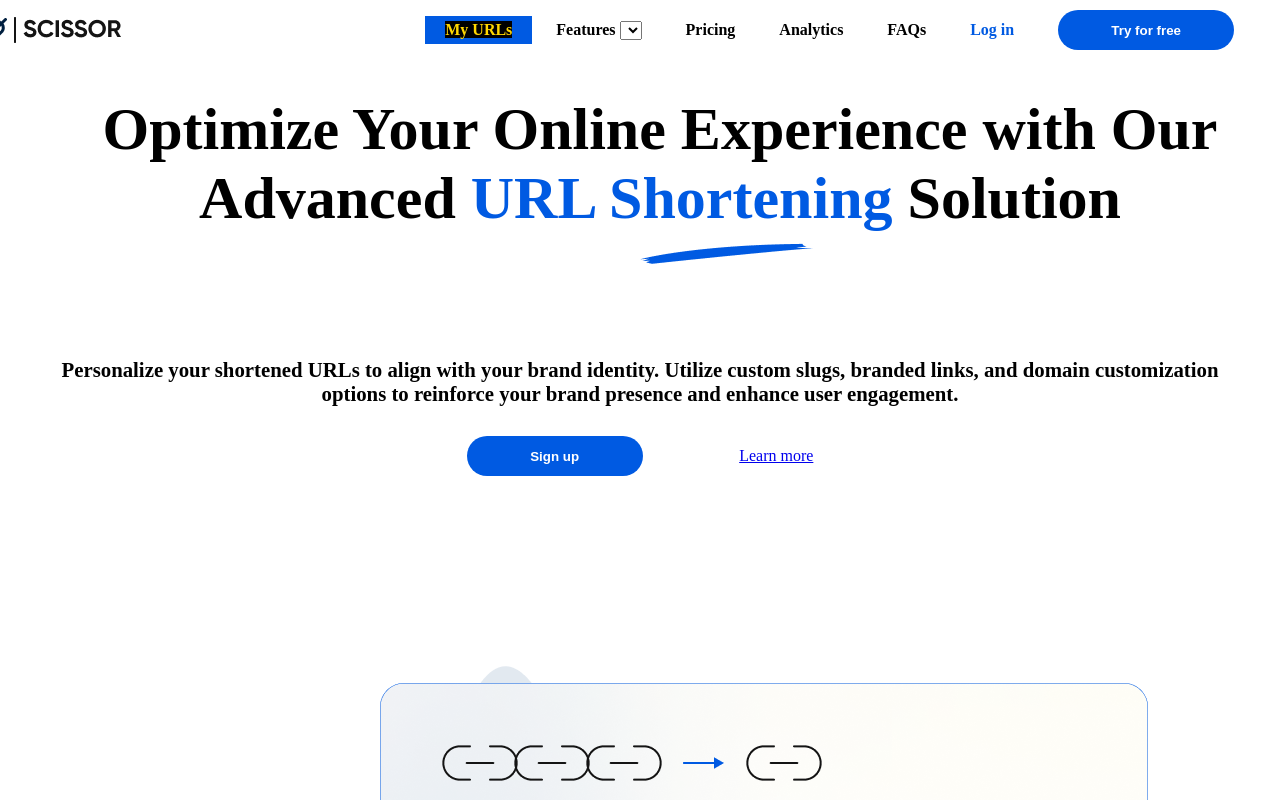
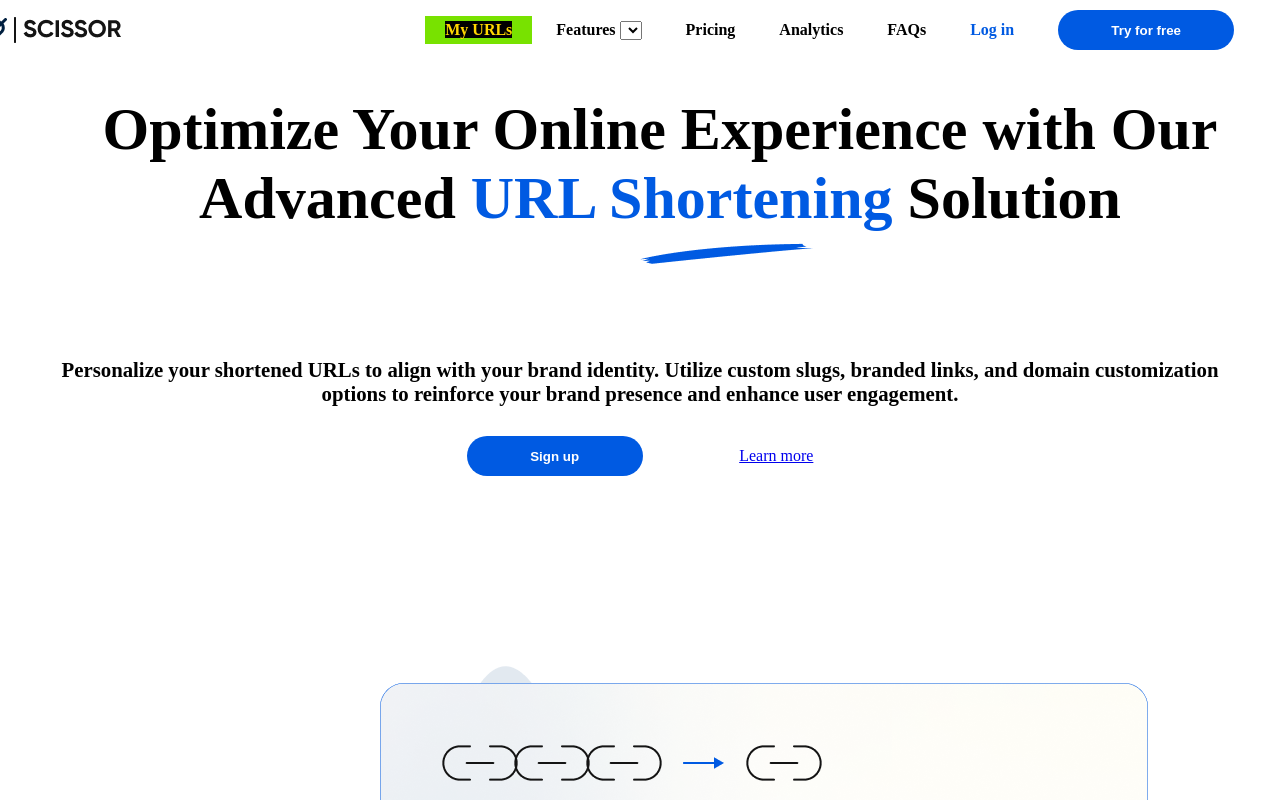
Before and after one commit to Mgbejxi/webpage_with_html_and_css, a plain HTML site: page index.html in a window 1280 px wide. In both pictures the pointer is over the item "My URLs". Shown: the top 800 px of the page. Drawn offline with Linux system fonts and the light colour scheme.

Commit message:
updated commit

```diff
--- a/styles.css
+++ b/styles.css
@@ -38,7 +38,7 @@ span {
 }
 
 nav ul li:hover {
-  background-color: #005AE2;
+  background-color: #78e200;
     color: #fff;
     transition: 1.1s;
     cursor: pointer;
```
